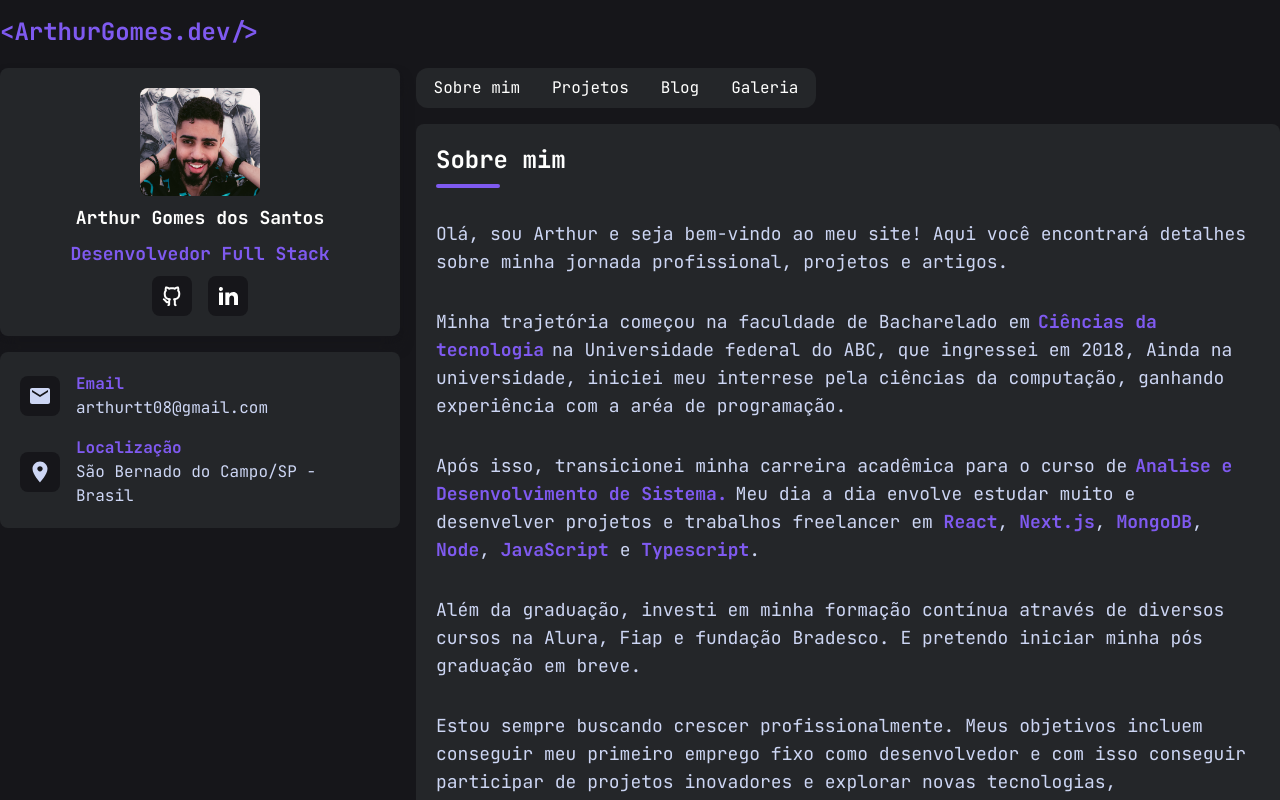
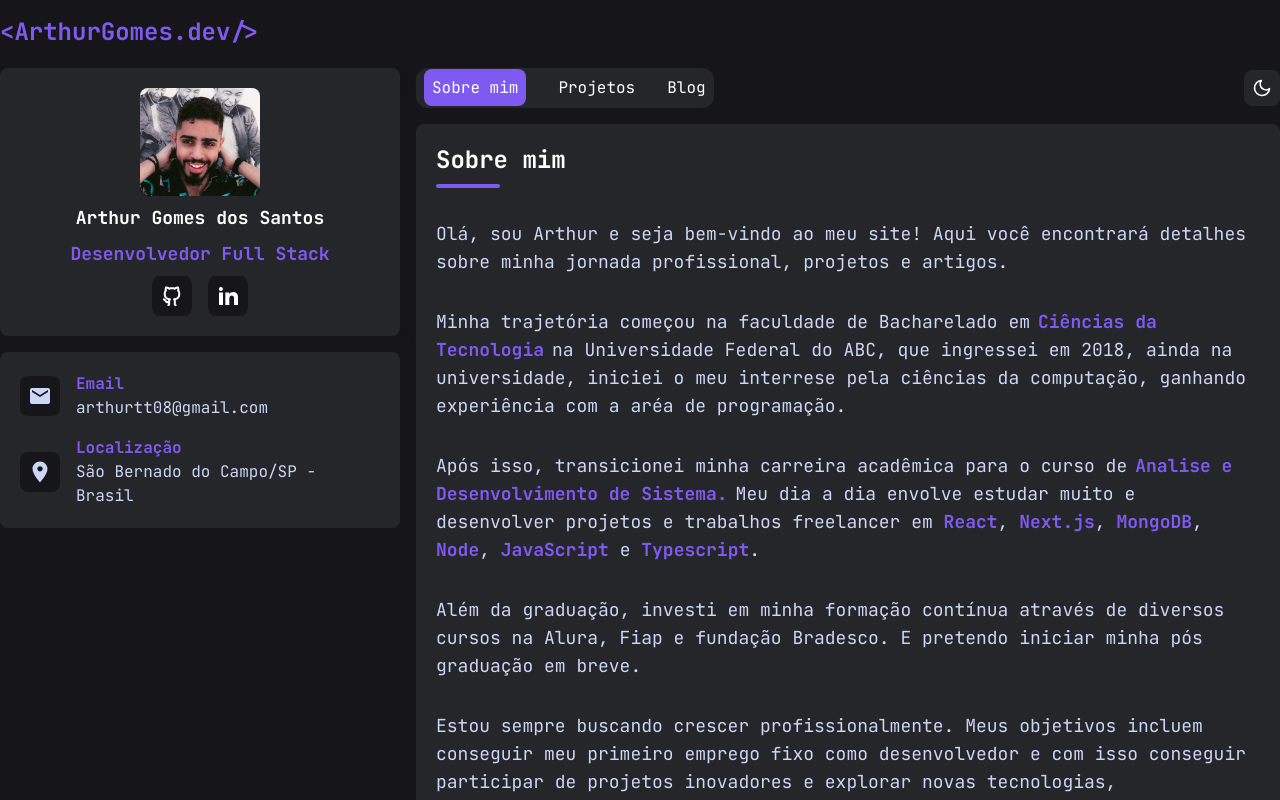
Before and after one commit to Arttutu/portfolio-arthur, a Next.js app: page / in a window 1280 px wide. Shown: the top 800 px of the page. Built offline with nearby package versions, Linux system fonts and the light colour scheme.

Commit message:
criando o menu ativo com usePathName, criando o modo dark mode e light mode

```diff
--- a/src/app/Componentes/Menu.jsx
+++ b/src/app/Componentes/Menu.jsx
@@ -1,22 +1,32 @@
+"use client";
 import Link from "next/link";
+import { usePathname } from "next/navigation";
 
 export default function Menu() {
+  const paginaAtual = usePathname();
+  console.log(paginaAtual);
   return (
-    <nav className="bg-colors-background2 rounded-l-none rounded-r-xl md:rounded-xl flex justify-center w-[400px] p-2  border-colors-textoPrincipal">
-      <ul className="flex gap-8">
-        <LinkMenu texto="Sobre mim" endereco="/" />
-        <LinkMenu texto="Projetos" endereco="/Projetos" />
-        <LinkMenu texto="Blog" endereco="/Blog" />
-        <LinkMenu texto="Galeria" endereco="/Blog" />
+    <nav className="bg-colors-backgroundClar2 dark:bg-colors-background2 rounded-l-none rounded-r-xl md:rounded-xl flex justify-left  p-2  border-colors-textoPrincipal">
+      <ul className="flex items-center justify-start gap-8">
+        <LinkMenu texto="Sobre mim" endereco="/" paginaAtual={paginaAtual} />
+        <LinkMenu
+          texto="Projetos"
+          endereco="/Projetos"
+          paginaAtual={paginaAtual}
+        />
+        <LinkMenu texto="Blog" endereco="/Blog" paginaAtual={paginaAtual} />
       </ul>
     </nav>
   );
 }
 
-export function LinkMenu({ texto, endereco }) {
+export function LinkMenu({ texto, endereco, paginaAtual }) {
   return (
     <li>
-      <Link href={endereco} className="text-colors-textoPrincipal">
+      <Link
+        href={endereco}
+        className={` text-colors-paragrafo2 dark:text-colors-textoPrincipal ${paginaAtual == endereco ? "bg-colors-destaque text-colors-textoPrincipal p-2 rounded-lg" : ""}`}
+      >
         {texto}
       </Link>
     </li>
--- a/src/app/Componentes/ProjetosItem.jsx
+++ b/src/app/Componentes/ProjetosItem.jsx
@@ -32,20 +32,20 @@ const iconMap = {
 export function ProjetosItem({ projetos }) {
   return (
     <Link href={asText(projetos.data.linksite)} target="_blank" className="">
-      <div className="flex flex-col gap-2 p-4 bg-colors-background rounded-lg cursor-pointer">
+      <div className="flex flex-col gap-2 p-4 bg-colors-backgroundClaro dark:bg-colors-background rounded-lg cursor-pointer">
         <div className="flex flex-col gap-2">
           <div className="flex justify-between items-center">
-            <h3 className="text-colors-textoPrincipal text-xl transition-opacity duration-200 dark:text-white hover:opacity-70">
+            <h3 className="dark:text-colors-textoPrincipal text-xl transition-opacity duration-200 text-black hover:opacity-70">
               {/*  {asText(projetos.data.titulo)} */}
               <PrismicRichText field={projetos.data.titulo} />
             </h3>
-            <Pasta className="text-colors-paragrafo text-lg" />
+            <Pasta className="text-black dark:text-colors-paragrafo text-lg" />
           </div>
-          <h2 className="text-colors-paragrafo text-lg">
+          <h2 className="text-colors-paragrafo2 dark:text-colors-paragrafo text-lg">
             {asText(projetos.data.subtitulo)}
           </h2>
-          <div className="bg-colors-background2 rounded-lg p-4">
-            <p className="text-colors-paragrafo text-md">
+          <div className="bg-colors-destaque dark:bg-colors-background2 rounded-lg p-4">
+            <p className=" text-white dark:text-colors-paragrafo text-md">
               {asText(projetos.data.descriaoprojeto)}
             </p>
           </div>
--- /dev/null
+++ b/src/app/Componentes/ToggleTema.jsx
@@ -0,0 +1,27 @@
+"use client";
+import { FiMoon, FiSun } from "react-icons/fi";
+import { useEffect } from "react";
+
+export default function Tema() {
+  const PreferenciaSistema = window.matchMedia(
+    "(prefers-color-scheme: light)"
+  ).matches;
+  useEffect(() => {
+    PreferenciaSistema && document.documentElement.classList.add("dark");
+  });
+  const toogle = () => {
+    document.documentElement.classList.toggle("dark");
+  };
+  return (
+    <div className="">
+      <FiSun
+        className="cursor-pointer text-black text-4xl bg-colors-backgroundClar2 dark:bg-colors-background2 p-2 rounded-r-none  rounded-lg md:rounded-lg   transition-all block dark:hidden dark:text-white "
+        onClick={toogle}
+      />
+      <FiMoon
+        className=" cursor-pointer text-colors-textoPrincipal  text-4xl bg-colors-background2 p-2 rounded-r-none  rounded-lg md:rounded-lg   transition-all hidden dark:block"
+        onClick={toogle}
+      />
+    </div>
+  );
+}
--- a/src/app/Projetos/page.jsx
+++ b/src/app/Projetos/page.jsx
@@ -9,7 +9,7 @@ export default async function Projetos() {
     return [];
   });
   return (
-    <div className="bg-colors-background2  mt-4 mb-4 p-4  rounded-lg">
+    <div className="bg-colors-backgroundClar2 dark:bg-colors-background2  mt-4 mb-4 p-4  rounded-lg">
       <h2 className="text-lg font-bold tracking-tight  mb-2 sm:text-2xl text-slate-900 dark:text-white ">
         Portfólio
       </h2>
--- a/src/app/layout.js
+++ b/src/app/layout.js
@@ -3,6 +3,7 @@ import Menu from "./Componentes/Menu";
 import Info from "./Componentes/Info";
 import Logo from "./Componentes/Logo";
 import { JetBrains_Mono } from "next/font/google";
+import Tema from "./Componentes/ToggleTema";
 
 const fonte = JetBrains_Mono({ subsets: ["latin"] });
 
@@ -13,22 +14,24 @@ export const metadata = {
 
 export default function RootLayout({ children }) {
   return (
-    <html lang="pt-br">
+    <html lang="pt-br" class="dark">
       <body
-        className={`${fonte.className} bg-colors-background  antialiased h-screen`}
+        className={`${fonte.className} bg-colors-backgroundClaro dark:bg-colors-background  antialiased h-screen`}
       >
         <header className="container mx-auto text-center md:text-left mt-4 flex flex-col gap-8">
           <Logo />
-          <div className="block md:hidden">
+          <div className="flex items-center justify-between  md:hidden">
             <Menu />
+            <Tema />
           </div>
         </header>
         <main className="">
           <div className="container  mx-auto flex flex-col  md:flex md:flex-row gap-4 mt-[20px]">
             <Info />
             <div>
-              <div className="hidden md:block">
+              <div className="hidden md:flex items-center justify-between">
                 <Menu />
+                <Tema />
               </div>
               {children}
             </div>
--- a/src/app/page.js
+++ b/src/app/page.js
@@ -1,32 +1,32 @@
 export default function Home() {
   return (
-    <section className="bg-colors-background2 p-5 mt-4 rounded-lg flex flex-col gap-8">
+    <section className="bg-colors-backgroundClar2 dark:bg-colors-background2 p-5 mt-4 rounded-lg flex flex-col gap-8">
       <div className="flex flex-col">
-        <h1 className="text-colors-textoPrincipal font-bold mb-2 text-2xl">
+        <h1 className="text-black dark:text-colors-textoPrincipal font-bold mb-2 text-2xl">
           Sobre mim
         </h1>
         <div className="w-16 h-1 bg-colors-destaque rounded-xl"></div>
       </div>
 
-      <p className="text-colors-paragrafo text-base sm:text-lg">
+      <p className="text-colors-paragrafo2 dark:text-colors-paragrafo text-base sm:text-lg">
         Olá, sou Arthur e seja bem-vindo ao meu site! Aqui você encontrará
         detalhes sobre minha jornada profissional, projetos e artigos.
       </p>
-      <p className="text-colors-paragrafo text-base sm:text-lg">
+      <p className="text-colors-paragrafo2 dark:text-colors-paragrafo text-base sm:text-lg">
         Minha trajetória começou na faculdade de Bacharelado em
         <span className=" mx-2 text-colors-destaque font-bold">
-          Ciências da tecnologia
+          Ciências da Tecnologia
         </span>
-        na Universidade federal do ABC, que ingressei em 2018, Ainda na
-        universidade, iniciei meu interrese pela ciências da computação,
+        na Universidade Federal do ABC, que ingressei em 2018, ainda na
+        universidade, iniciei o meu interrese pela ciências da computação,
         ganhando experiência com a aréa de programação.
       </p>
-      <p className="text-colors-paragrafo text-base sm:text-lg">
+      <p className="text-colors-paragrafo2 dark:text-colors-paragrafo text-base sm:text-lg">
         Após isso, transicionei minha carreira acadêmica para o curso de
         <span className=" mx-2 text-colors-destaque font-bold">
           Analise e Desenvolvimento de Sistema.
         </span>
-        Meu dia a dia envolve estudar muito e desenvelver projetos e trabalhos
+        Meu dia a dia envolve estudar muito e desenvolver projetos e trabalhos
         freelancer em{" "}
         <span className="text-colors-destaque font-bold">React</span>,
         <span className="text-colors-destaque font-bold"> Next.js</span>,
@@ -35,12 +35,12 @@ export default function Home() {
         <span className="text-colors-destaque font-bold"> JavaScript </span>e
         <span className="text-colors-destaque font-bold"> Typescript</span>.
       </p>
-      <p className="text-colors-paragrafo text-base sm:text-lg">
+      <p className="text-colors-paragrafo2 dark:text-colors-paragrafo text-base sm:text-lg">
         Além da graduação, investi em minha formação contínua através de
         diversos cursos na Alura, Fiap e fundação Bradesco. E pretendo iniciar
         minha pós graduação em breve.
       </p>
-      <p className="text-colors-paragrafo text-base sm:text-lg">
+      <p className="text-colors-paragrafo2 dark:text-colors-paragrafo text-base sm:text-lg">
         Estou sempre buscando crescer profissionalmente. Meus objetivos incluem
         conseguir meu primeiro emprego fixo como desenvolvedor e com isso
         conseguir participar de projetos inovadores e explorar novas
@@ -48,7 +48,7 @@ export default function Home() {
         de cada parte de uma aplicação, seja a essência para um bom processo de
         desenvolvimento e evolução pessoal.
       </p>
-      <p className="text-colors-paragrafo text-base sm:text-lg">
+      <p className="text-colors-paragrafo2 dark:text-colors-paragrafo text-base sm:text-lg">
         Com isso, convido você a explorar meus projetos e blog. Espero também
         que algo que fiz inspire ou ajude você em sua trajetória.
       </p>
--- a/tailwind.config.js
+++ b/tailwind.config.js
@@ -1,5 +1,6 @@
 /** @type {import('tailwindcss').Config} */
 module.exports = {
+  darkMode: "class",
   content: [
     "./src/pages/**/*.{js,ts,jsx,tsx,mdx}",
     "./src/components/**/*.{js,ts,jsx,tsx,mdx}",
@@ -10,9 +11,11 @@ module.exports = {
       colors: {
         colors: {
           background: "#16161a",
-          backgroundComentario: "#fffffe",
+          backgroundClaro: "#fffffe",
+          backgroundClar2: "#DCE0E8",
           background2: "#242629",
           textoPrincipal: "#fffffe",
+          paragrafo2: "#4c4f69",
           paragrafo: "#CDD6F4",
           titulo: "#7f5af0",
           botao: "#7f5af0",
```
Also changed, not shown: src/app/Componentes/Info.jsx (+21 -9 lines), src/app/Componentes/IconeSuspenso.jsx (added).
